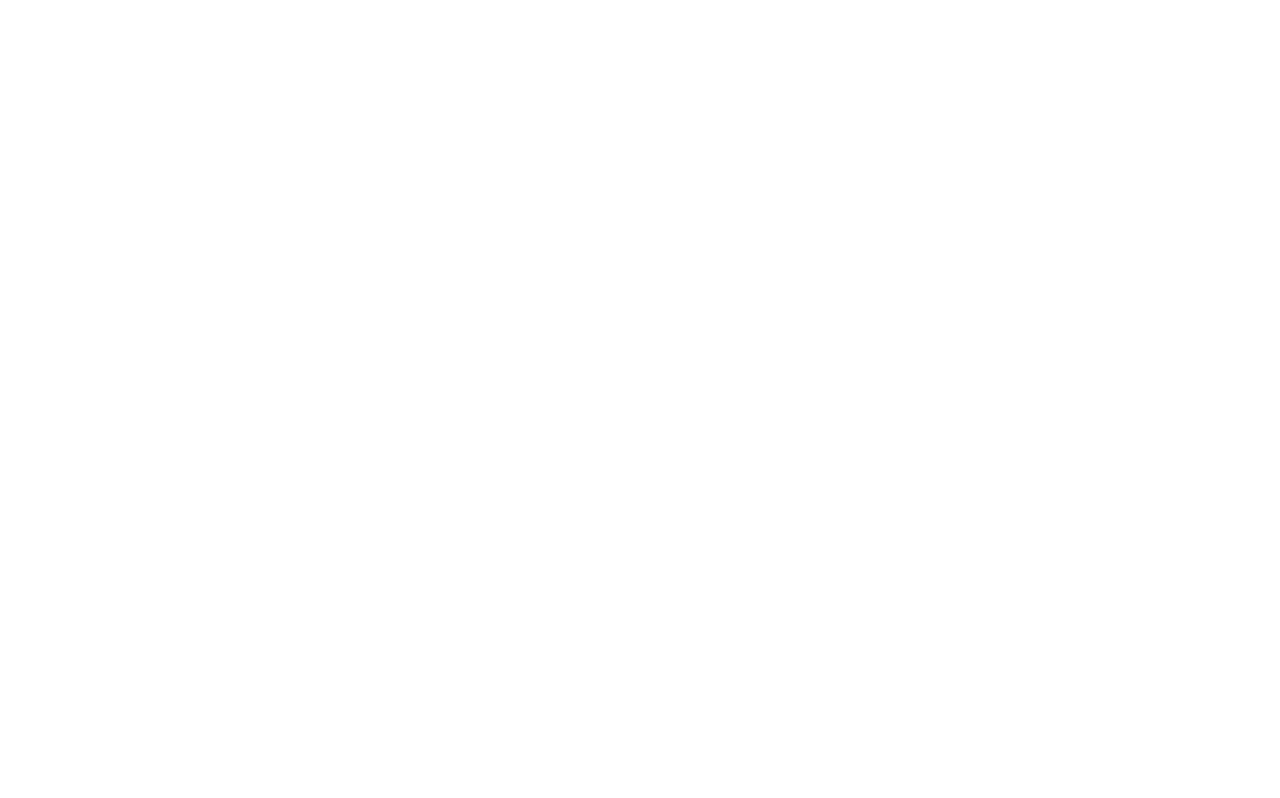
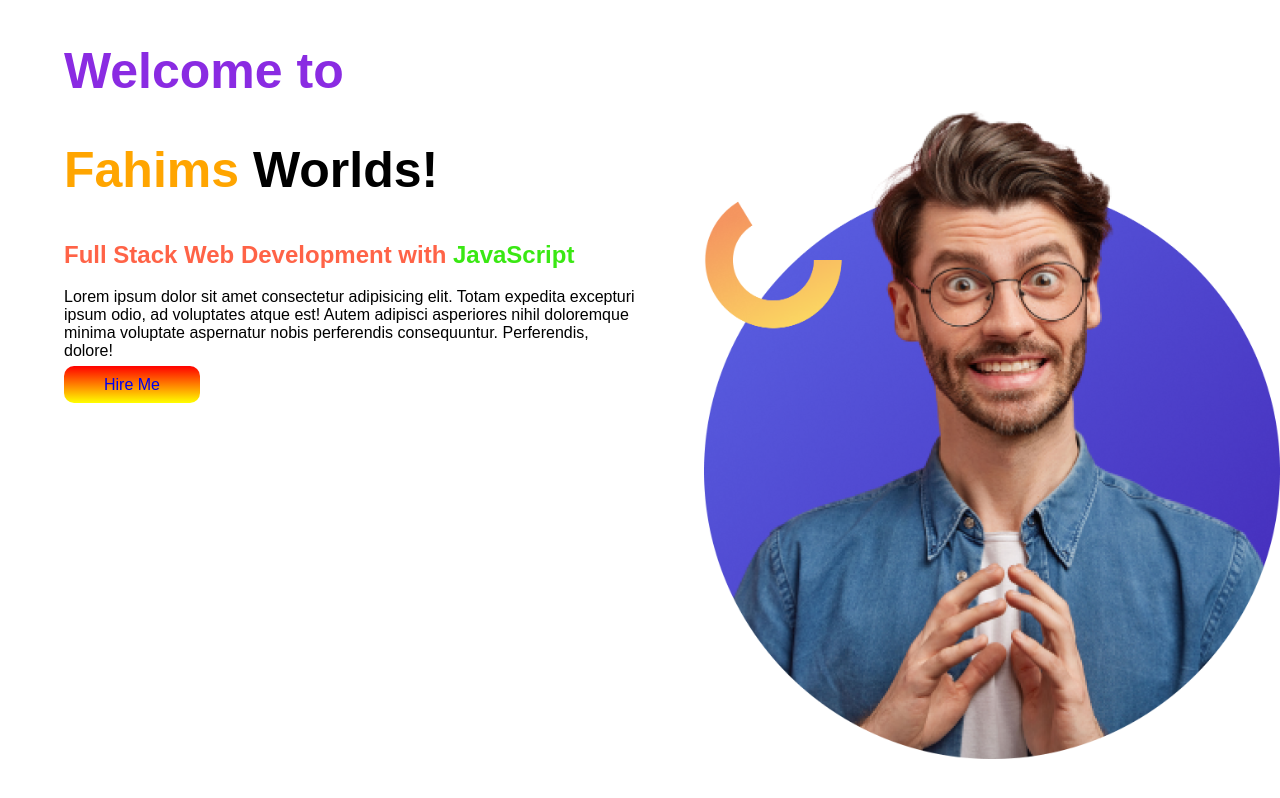
Before and after one commit to cfahim880/Professional.Protfolio2, a plain HTML site: page index.html in a window 1280 px wide. Drawn offline with Linux system fonts and the light colour scheme.

Commit message:
Header Part

```diff
--- a/index.html
+++ b/index.html
@@ -5,8 +5,21 @@
     <meta http-equiv="X-UA-Compatible" content="IE=edge">
     <meta name="viewport" content="width=device-width, initial-scale=1.0">
     <title>Professional Protfolioa</title>
+    <link rel="stylesheet" href="style.css">
 </head>
 <body>
+  <section id="header">
+  <div class="header-part">
+  <h1 class="welpart">Welcome to</h1>
+  <h1><span class="text-color">Fahims</span> Worlds!</h1>
+  <h2>Full Stack Web Development with <span class="java"> JavaScript</span></h2>
+  <p>Lorem ipsum dolor sit amet consectetur adipisicing elit. Totam expedita excepturi ipsum odio, ad voluptates atque est! Autem adipisci asperiores nihil doloremque minima voluptate aspernatur nobis perferendis consequuntur. Perferendis, dolore!</p>
+<a href="https://linkedin.com" class="link-color">Hire Me</a>
+</div>
+<div class="header-part">
+    <img src="images/do not use this pic.png" alt="Header Photo">
 
+</div>
+</section>
 </body>
 </html>
--- a/style.css
+++ b/style.css
@@ -0,0 +1,36 @@
+body{
+    font-family:sans-serif;
+    margin: 0;
+}
+#header{
+    display: flex;
+}
+h1{font-size: 50px;
+
+}
+.link-color{
+    padding: 10px 40px;
+    text-decoration: none;
+    background-image: linear-gradient(red, yellow);
+    border-radius: 10px;
+}
+.header-part img{
+    width: 100%;
+    height: fit-content;
+}
+.header-part{
+    width: 50%;
+    padding-left: 5%;
+}
+.text-color{
+    color: orange;
+}
+.welpart{
+    color: blueviolet;
+}
+.header-part h2{
+    color: tomato;
+}
+.java{
+    color: rgb(58, 232, 19);
+}
```
